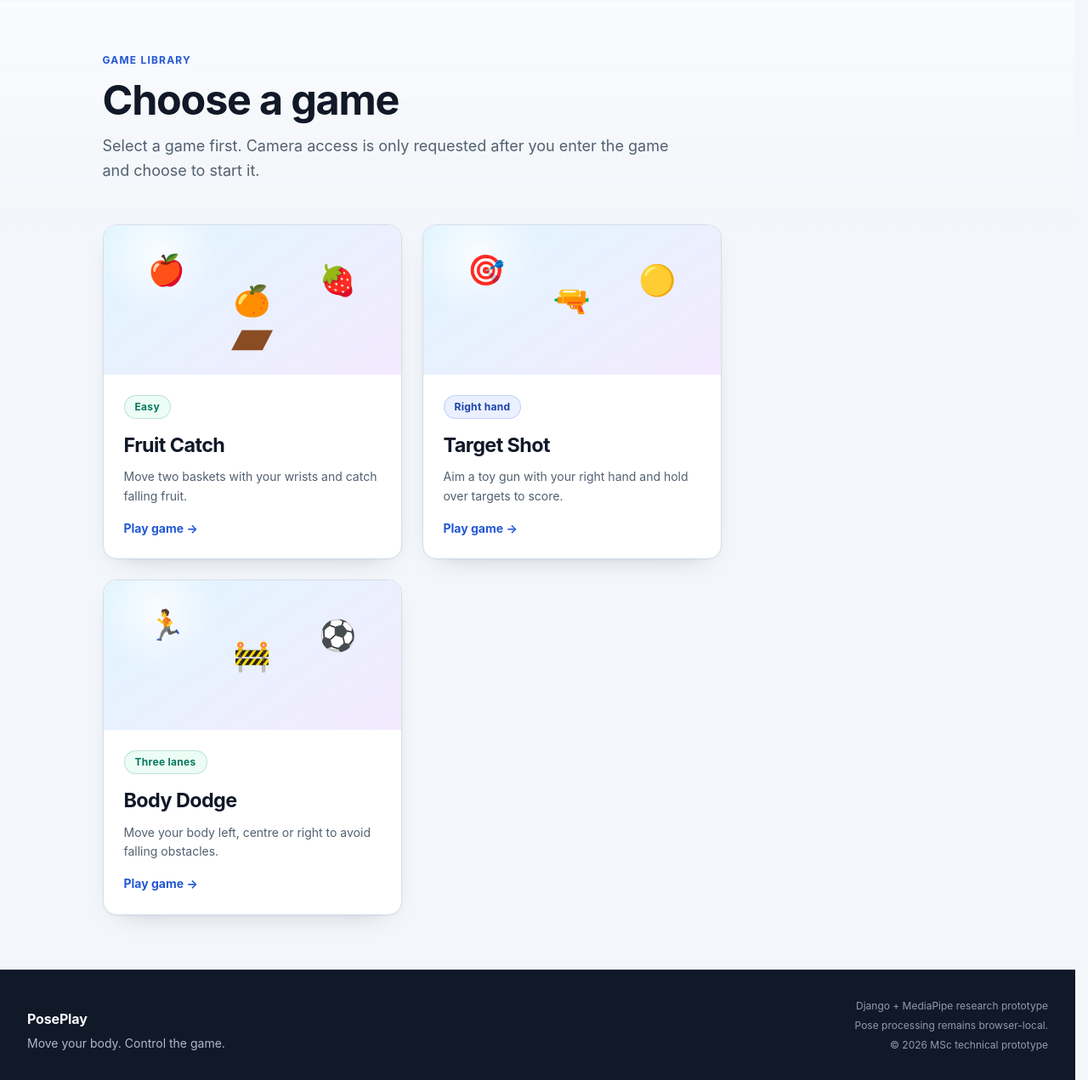
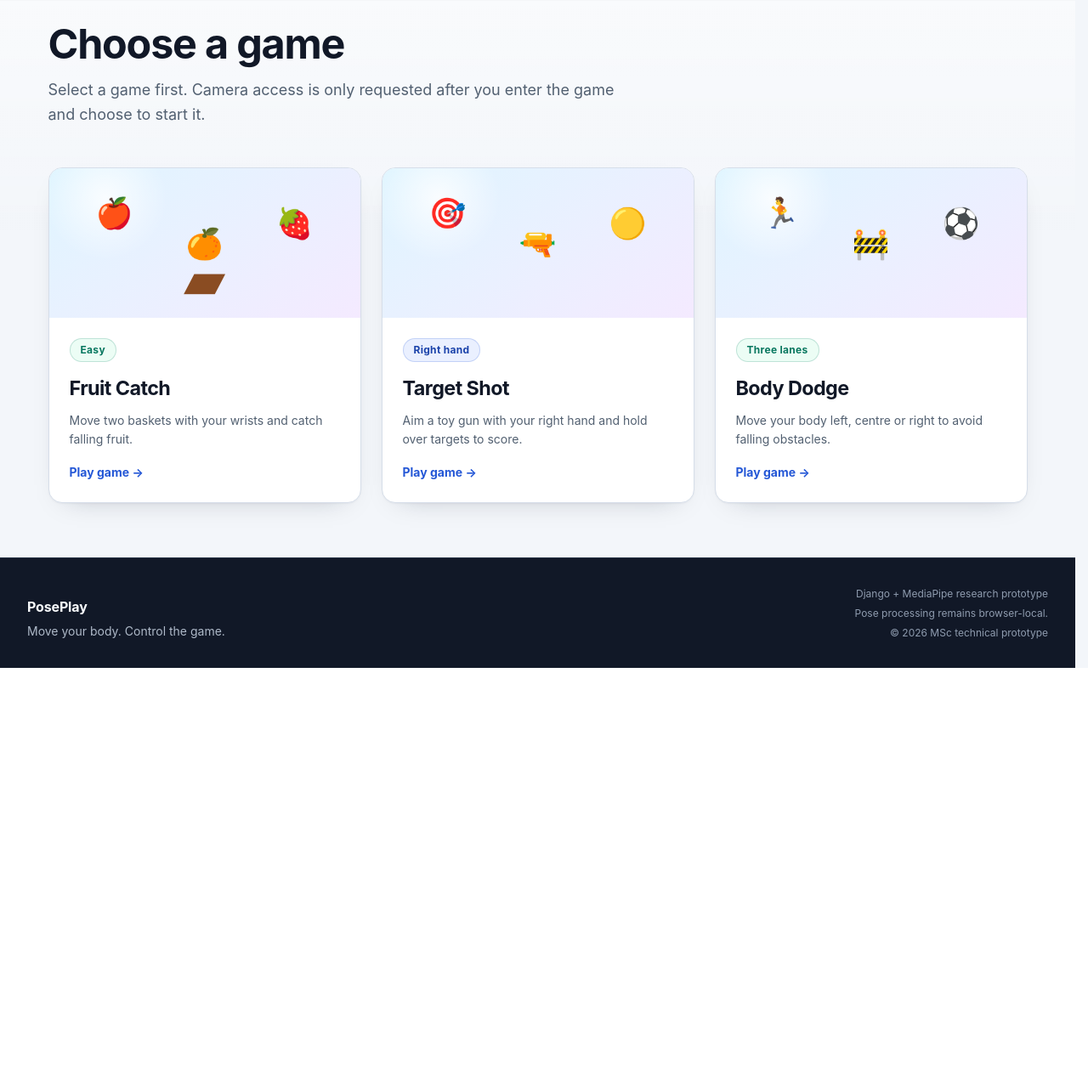
Before and after one commit to xinyan0809/3104719h_program, a Django app: page /games/ in a window 1280 px wide. Shown: the part 81-1352 px from the top of the page at 85% size. After the commit the page ends 867 px from the top, so only its background shows below. Run offline with Django 5.2, Linux system fonts and the light colour scheme; the visitor is signed in with stand-in values (Sample User, id 1).

Commit message:
style: update game selection layout

```diff
--- a/game/static/game/css/game-library.css
+++ b/game/static/game/css/game-library.css
@@ -1,12 +1,16 @@
+.page-game-library .site-main {
+  padding-top: var(--space-5);
+}
+
 .game-library {
   width: 100%;
-  max-width: 64rem;
+  max-width: 72rem;
   margin-inline: auto;
 }
 
 .game-library__grid {
   display: grid;
-  grid-template-columns: repeat(auto-fit, minmax(min(100%, 18rem), 22rem));
+  grid-template-columns: repeat(3, minmax(0, 1fr));
   gap: var(--space-5);
 }
 
@@ -98,7 +102,7 @@
   font-weight: 750;
 }
 
-@media (max-width: 40rem) {
+@media (max-width: 48rem) {
   .game-library__grid {
     grid-template-columns: 1fr;
   }
--- a/game/templates/game/game_selection.html
+++ b/game/templates/game/game_selection.html
@@ -3,14 +3,15 @@
 
 {% block title %}Play Game | PosePlay{% endblock %}
 
+{% block body_class %}page-game-library{% endblock %}
+
 {% block extra_css %}
-  <link rel="stylesheet" href="{% static 'game/css/game-library.css' %}">
+  <link rel="stylesheet" href="{% static 'game/css/game-library.css' %}?v=20260815-1">
 {% endblock %}
 
 {% block content %}
   <section class="game-library" aria-labelledby="page-title">
     <header class="page-heading">
-      <p class="eyebrow">Game library</p>
       <h1 id="page-title" class="page-heading__title">Choose a game</h1>
       <p class="page-heading__summary">
         Select a game first. Camera access is only requested after you enter the
```
